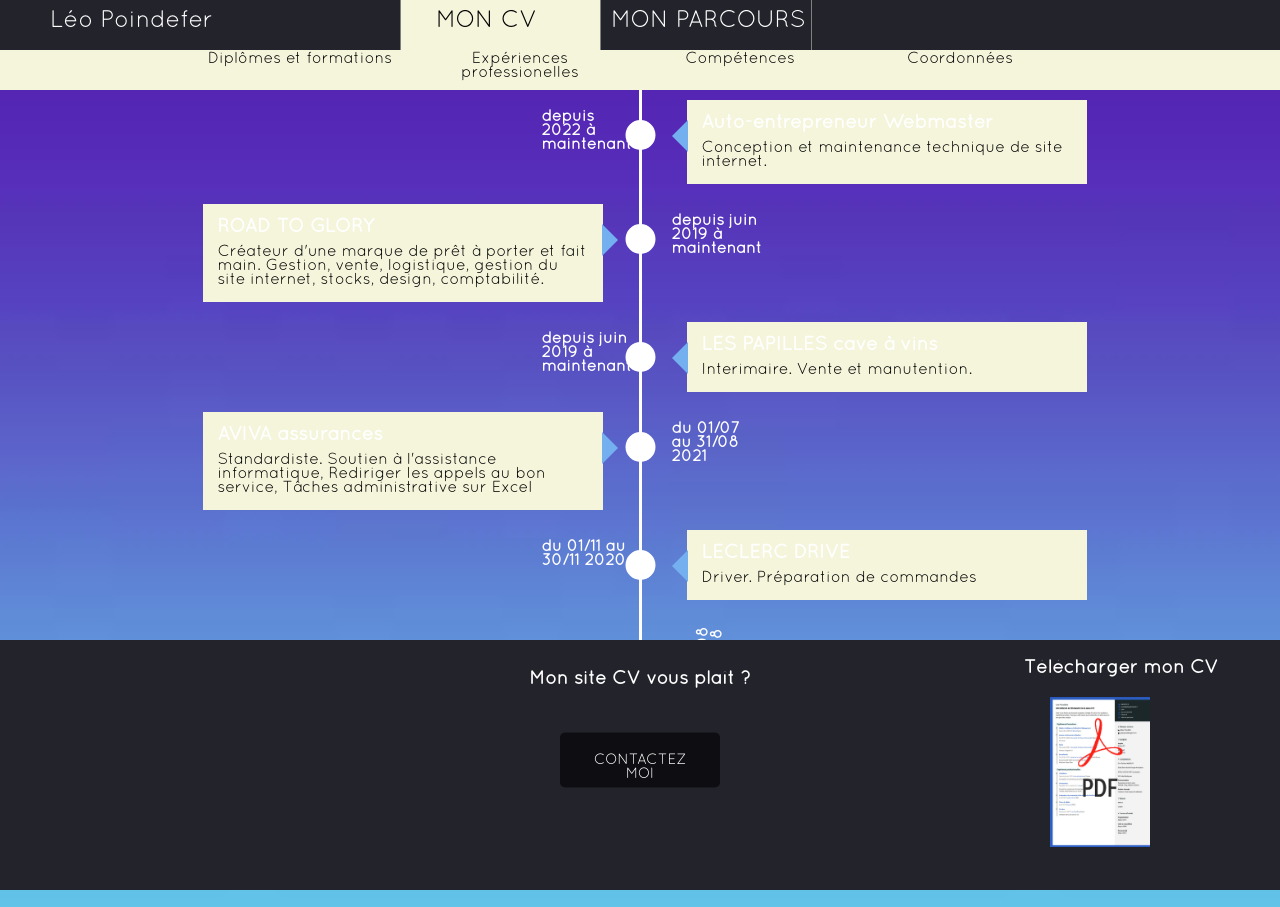
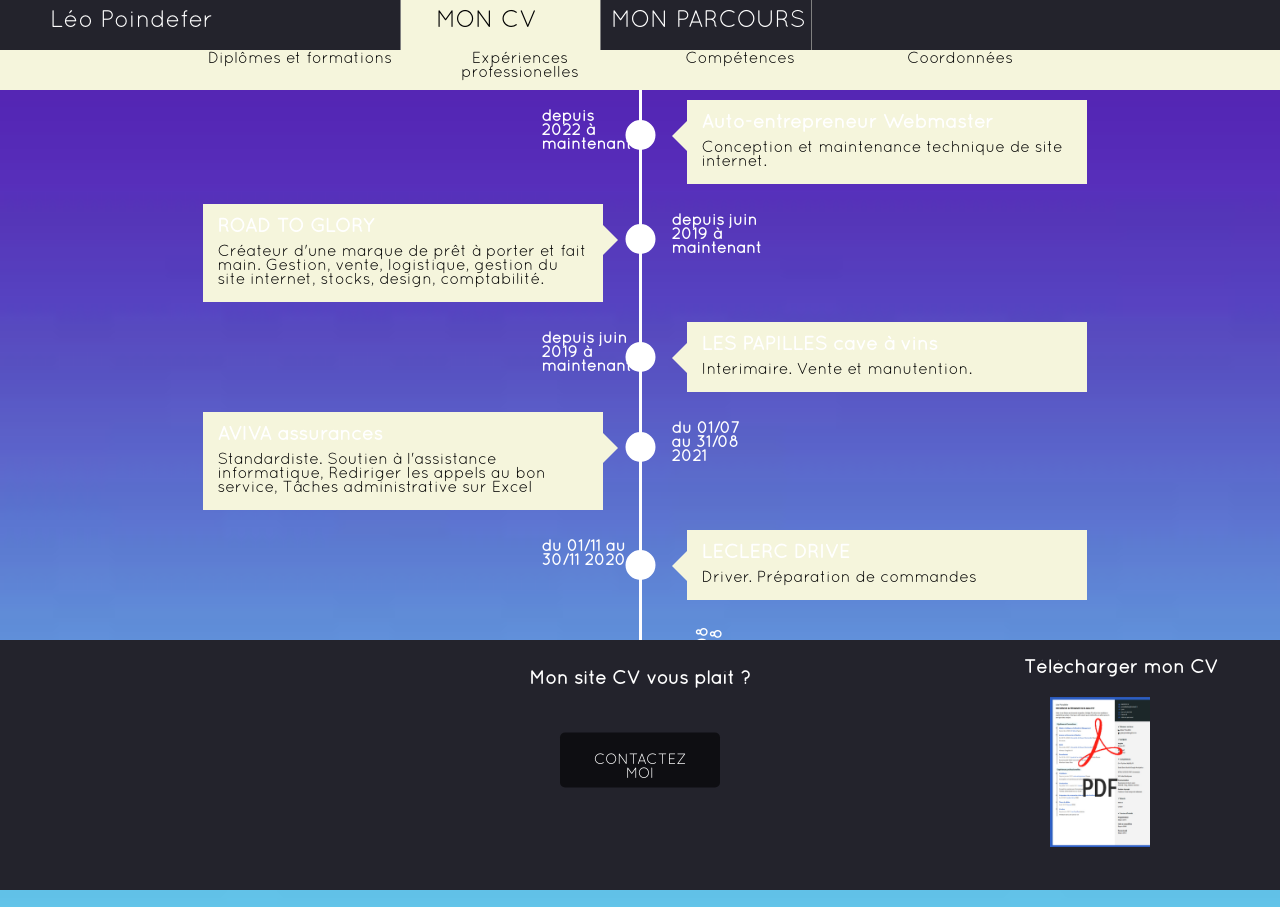
Before and after one commit to leopoindefer/leopoindefer.github.io, a PHP site: page /experiencepro.html in a window 1280 px wide. Shown: the top 907 px of the page. Run offline with PHP 8.4, Linux system fonts and the light colour scheme.

Commit message:
Update experiencepro.css

```diff
--- a/css/experiencepro.css
+++ b/css/experiencepro.css
@@ -363,7 +363,7 @@ body {
 			.timeline2 ul li:nth-child(odd) div::before {
 			  left: -15px;
 				border-width: 16px 16px 16px 0;/* border-width: 8px 16px 8px 0; */
-			  border-color: transparent #74B0EF transparent transparent;
+			  border-color: transparent #F5F5DC transparent transparent;
 			}
 
 			.timeline2 ul li:nth-child(even) div {
@@ -373,7 +373,7 @@ body {
 			.timeline2 ul li:nth-child(even) div::before {
 			  right: -15px;
 			  	border-width: 16px 0 16px 16px; /* border-width: 8px 0 8px 16px; */
-			  border-color: transparent transparent transparent #74B0EF;
+			  border-color: transparent transparent transparent #F5F5DC;
 			}
 
 
```
